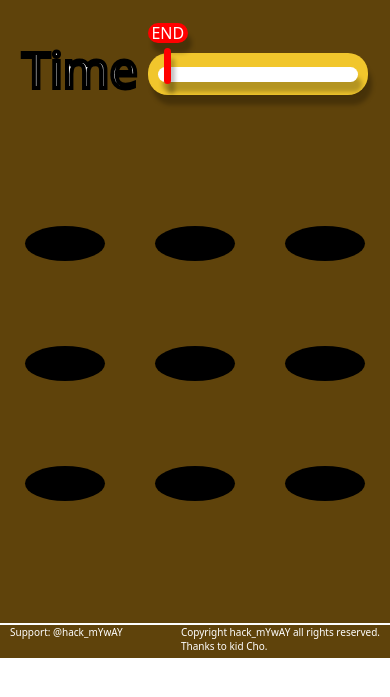
After one commit to CatyJazzy/mYwaYfactorY, a Django app: page /play in a window 390 px wide. The commit adds this page. Shown: the top 697 px of the page. Run offline with Django 4.2, Linux system fonts and the light colour scheme; some web fonts are replaced.

Commit message:
플레이화면 전체윤곽 완성 (반응형 문제 있음)

```diff
--- a/MoleGameCho/mini_molegame/main/static/styles/style.css
+++ b/MoleGameCho/mini_molegame/main/static/styles/style.css
@@ -145,19 +145,19 @@ footer {
     font-size: 60px;
     -webkit-text-stroke: 4px black;
     text-align: center;
-    padding-top: 40px;
+    padding-top: 20px;
 }
 
 .result-score {
     display: flex;
-    height: 200px;
+    height: 150px;
     justify-content: center;
 }
 
 /* 점수 숫자 */
 .result-score > div:first-of-type {
     font-size: 140px;
-    /* line-height: 200px; */
+    line-height: 150px;
     color: #F1C62C;
     -webkit-text-stroke: 3px white;
 }
@@ -165,7 +165,7 @@ footer {
 /* 점 글자 */
 .result-score > div:nth-of-type(2) {
     font-size: 55px;
-    line-height: 260px;
+    line-height: 210px;
     padding-left: 10px;
     -webkit-text-stroke: 4px black;
     vertical-align: bottom;
@@ -195,6 +195,8 @@ footer {
     position: absolute;
     right: 20px;
     top: 180px;
+    text-align: center;
+    line-height: 50px;
 }
 
 /* 말풍선 */
@@ -212,3 +214,85 @@ footer {
     align-items: center;
     padding-left: 5px;
 }
+
+#time-title {
+    font-size: 50px;
+    -webkit-text-stroke: 4px black;
+}
+
+#time-container {
+    display: flex;
+    justify-content: center;
+    align-items: center;
+    padding-top: 35px;
+}
+
+#time-bar {
+    position: relative;
+    top: 5px;
+    margin-left: 10px;
+}
+
+#back-bar {
+    background: #F1C62C;
+    box-shadow: 4px 10px 4px rgba(0, 0, 0, 0.25);
+    border-radius: 20px;
+    width: 220px;
+    height: 42px;
+    display: flex;
+    justify-content: center;
+    align-items: center;
+}
+
+#gauge-bar {
+    width: 200px;
+    height: 15px;
+
+    background: #FFFFFF;
+    box-shadow: 4px 10px 4px rgba(0, 0, 0, 0.25);
+    border-radius: 20px;
+}
+
+#end-bar {
+    display: inline flex;
+    flex-direction: column;
+    align-items: center;
+
+    position: absolute;
+    top: -30px;
+}
+
+#end-bar > div:first-of-type {
+    width: 40px;
+    height: 20px;
+    background-color: #FF0000;
+    box-shadow: 4px 10px 4px rgba(0, 0, 0, 0.25);
+    border-radius: 20px;
+    text-align: center;
+    line-height: 20px;
+    margin-bottom: 5px;
+}
+
+#end-bar > div:last-of-type {
+    width: 7px;
+    height: 36px;
+    background: #FF0000;
+    box-shadow: 4px 10px 4px rgba(0, 0, 0, 0.25);
+    border-radius: 20px;
+}
+
+#playground {
+    display: grid;
+    grid-template-rows: 1fr 1fr 1fr;
+    grid-template-columns: 1fr 1fr 1fr;
+    height: 360px;
+    place-items: center;
+    padding: 80px 0 80px 0;
+}
+
+.hole {
+    width: 80px;
+    height: 35px;
+    background-color: black;
+    border-radius: 100%;
+}
--- a/MoleGameCho/mini_molegame/main/templates/index.html
+++ b/MoleGameCho/mini_molegame/main/templates/index.html
@@ -9,7 +9,7 @@
   </div>
   <div id="navigation">
     <button><a href="{% url 'howto' %}">게임 플레이 방법</a></button>
-    <button>게임 시작</button>
+    <button><a href="{% url 'play' %}">게임 시작</a></button>
   </div>
 </main>
 {% endblock %}
--- /dev/null
+++ b/MoleGameCho/mini_molegame/main/templates/play.html
@@ -0,0 +1,28 @@
+{% extends "base.html" %}{% block title %}🎮{% endblock %} {% block content %}
+{% load static %}
+<main>
+    <div id="time-container">
+        <div id="time-title">Time</div>
+        <div id="time-bar">
+            <div id="end-bar">
+                <div>END</div>
+                <div></div>
+            </div>
+            <div id="back-bar">
+                <div id="gauge-bar"></div>
+            </div>
+        </div>
+    </div>
+    <div id="playground">
+        <div class="hole"></div>
+        <div class="hole"></div>
+        <div class="hole"></div>
+        <div class="hole"></div>
+        <div class="hole"></div>
+        <div class="hole"></div>
+        <div class="hole"></div>
+        <div class="hole"></div>
+        <div class="hole"></div>
+    </div>
+</main>
+{% endblock %}
--- a/MoleGameCho/mini_molegame/main/views.py
+++ b/MoleGameCho/mini_molegame/main/views.py
@@ -12,3 +12,6 @@ def result1(request):
 
 def result2(request):
     return render(request, 'result2.html')
+
+def play(request):
+    return render(request, 'play.html')
--- a/MoleGameCho/mini_molegame/mini_molegame/urls.py
+++ b/MoleGameCho/mini_molegame/mini_molegame/urls.py
@@ -23,4 +23,5 @@ urlpatterns = [
     path('howto', views.howTo, name='howto'),
     path('awful', views.result1, name='result1'),
     path('great', views.result2, name='result2'),
+    path('play', views.play, name='play'),
 ]
```
